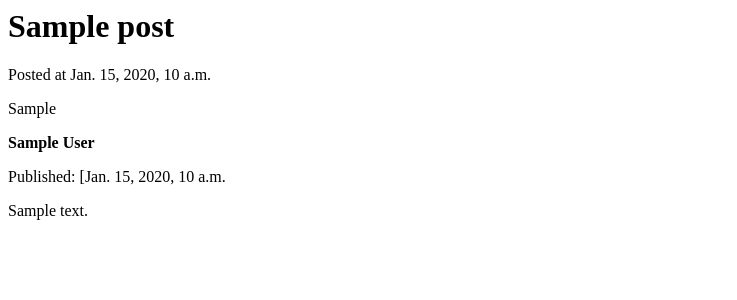
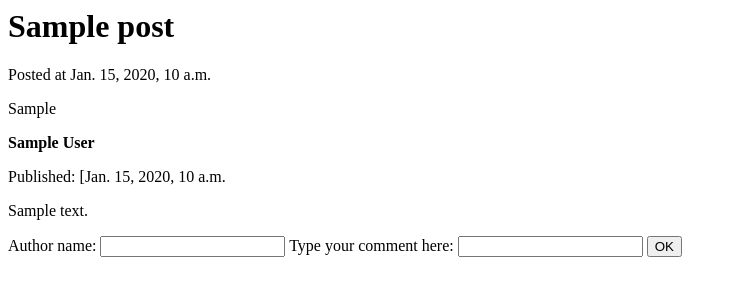
Before and after one commit to ShelseyB/blog, a Django app: page /whatislife/1/ in a window 1280 px wide. Shown: the top 300 px of the page, without its empty margins (0-737 px from the left). Run offline with Django 3.2, Linux system fonts and the light colour scheme; tables that the repository leaves empty hold one stand-in row (values such as "Sample post").

Commit message:
Trying to add a way for users to add comments, so far not working. Problem is in detail.html, form action, whatislife:new_comment

```diff
--- a/whatislife/models.py
+++ b/whatislife/models.py
@@ -26,3 +26,7 @@ class Comment(models.Model):
         return self.comment_entry
     def was_published_recently(self):
         return self.pub_date >= timezone.now() - datetime.timedelta(days=1)
+    def create_comment(self, cls, post, comment_entry, pub_date, comment_author):
+        #book = cls(title=title)
+        comment = cls (post=post, comment_entry=comment_entry, pub_date=pub_date, comment_author=comment_author)
+        return comment
--- a/whatislife/templates/whatislife/detail.html
+++ b/whatislife/templates/whatislife/detail.html
@@ -8,3 +8,11 @@
 {% empty %}
     <p>No comments here yet :(</p>
 {% endfor %}
+
+<form action="{% url 'whatislife:new_comment' entry.id %}" method="post">
+    <label for="comment_author">Author name: </label>
+    <input id="comment_author" type="text" name="comment_author">
+    <label for="comment_entry">Type your comment here:</label>
+    <input id="comment_entry" type="text" name = "comment_entry">
+    <input type="submit" value="OK">
+</form>
--- a/whatislife/urls.py
+++ b/whatislife/urls.py
@@ -5,4 +5,5 @@ from . import views
 urlpatterns = [
     url(r'^$', views.index, name='index'),
     url(r'^(?P<entry_id>[0-9]+)/$', views.detail, name='detail'),
+    url(r'^(?P<entry_id>[0-9]+)/new_comment/$', views.new_comment, name='new_comment'),
 ]
--- a/whatislife/views.py
+++ b/whatislife/views.py
@@ -1,4 +1,4 @@
-from django.shortcuts import render
+from django.shortcuts import render, get_object_or_404
 from django.http import HttpResponse, Http404
 from .models import Post, Comment
 from django.template import loader
@@ -16,3 +16,17 @@ def detail(request, entry_id):
     except entry.DoesNotExist:
         raise Http404("Entry does not exist")
     return render(request, 'whatislife/detail.html', {'entry': entry})
+
+def new_comment(request, entry_id):
+    post = get_object_or_404(Post, pk=entry_id)
+    try:
+        selected_choice = post.comment_set.get(pk=request.POST['choice'])
+    except (KeyError, Comment.DoesNotExist):
+        # Redisplay the question voting form.
+        return render(request, 'whatislife/detail.html', {
+            'post': post,
+            'error_message': "You didn't fill out the form.",
+        })
+    selected_choice.new_comment(selected_choice, selected_choice.post, selected_choice.comment_entry, selected_choice.pub_date, selected_choice.comment_author)
+    selected_choice.save()
+    return render(request, 'whatislife/detail.html', {'entry': post})
```
